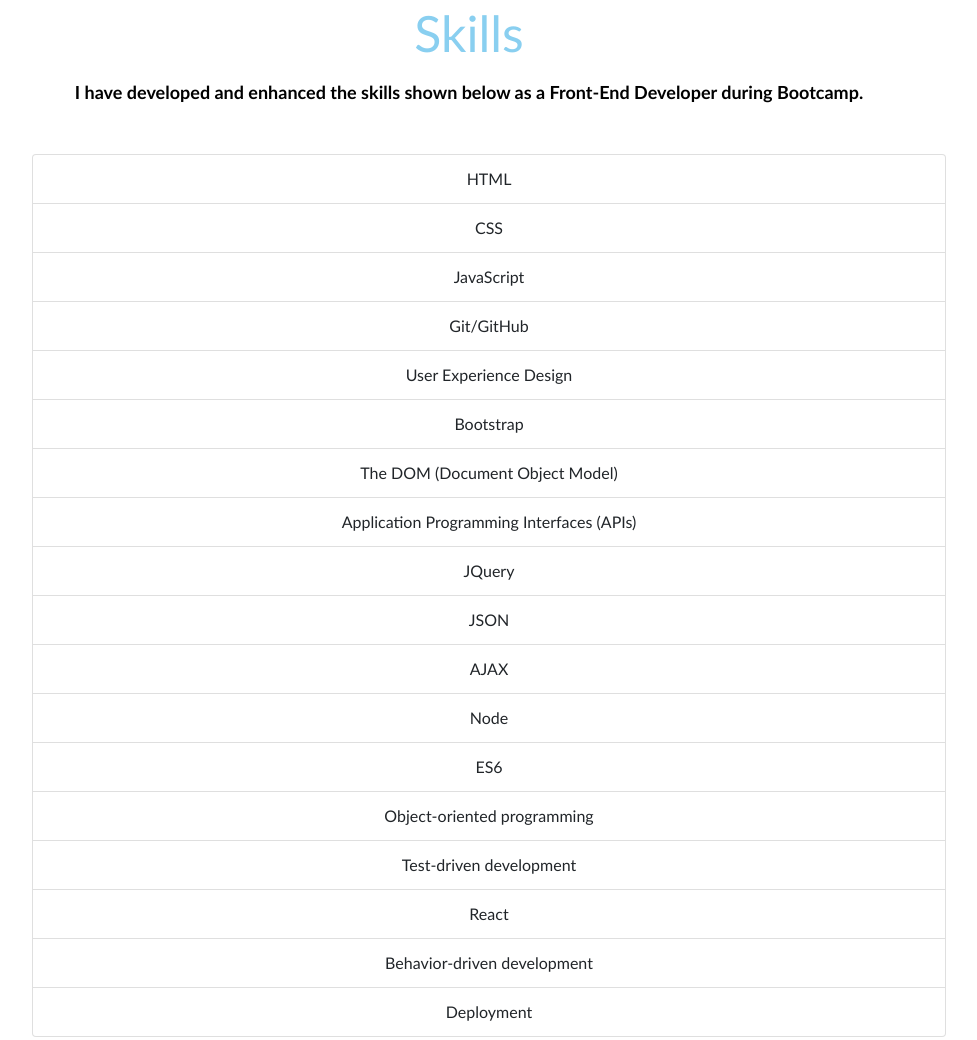
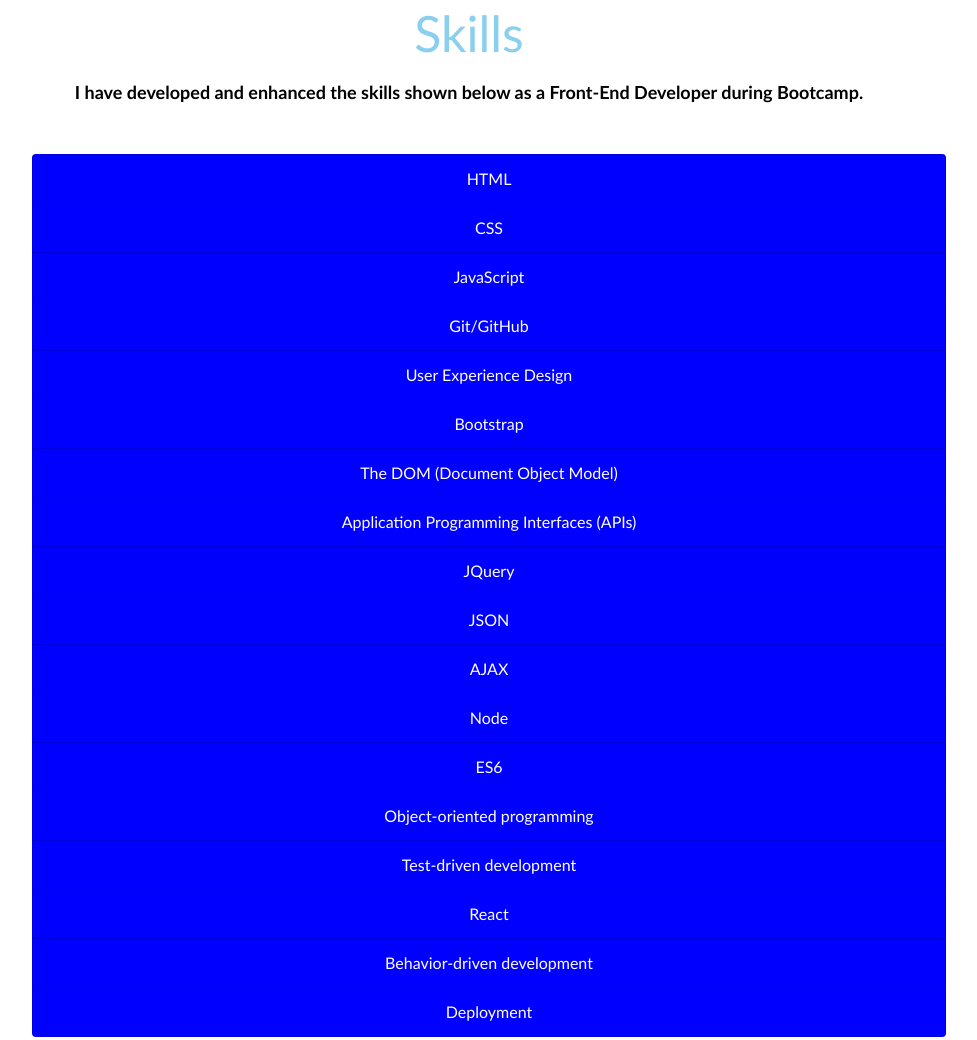
Before and after one commit to yvonnesarah/Bootstrap-Portfolio, a plain HTML site: page index.html in a window 1280 px wide. Shown: the part 2252-3292 px from the top of the page, without its empty margins (171-1148 px from the left). Drawn offline with nearby package versions, Linux system fonts and the light colour scheme.

Commit message:
updated style.css - added css style for skills section

```diff
--- a/css/style.css
+++ b/css/style.css
@@ -91,3 +91,12 @@
     box-shadow: inset 6.5em 0 0 0 blue;
     border: 1px solid blue;
   }
+
+/******************************************
+/*Skills Section STYLES
+/*******************************************/
+
+  .list-group-item{
+    background-color: blue;
+    color: white;
+  }
```
